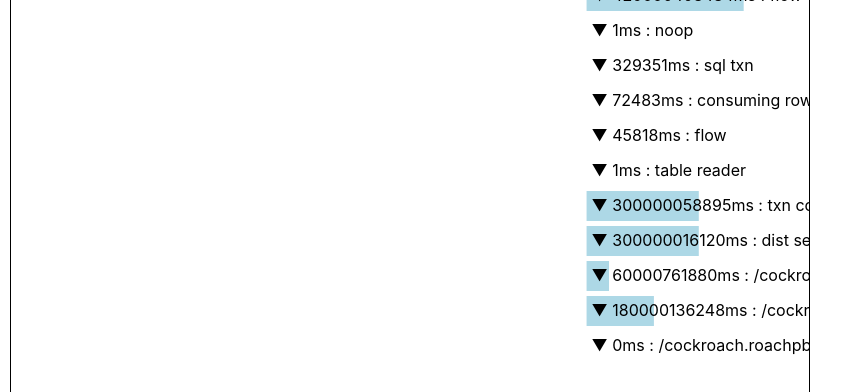
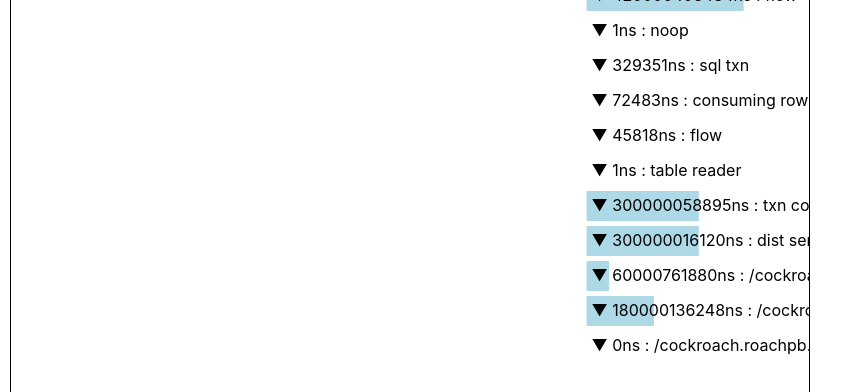
Before and after one commit to cockroachdb/dist-trace-viewer, a React (Create React App) app: page / in a window 1280 px wide. Both pictures are taken after a click on the button "Visualize". Shown: the part 301-693 px from the top of the page, without its empty margins (0-863 px from the left). Built offline with nearby package versions, Linux system fonts and the light colour scheme.

Commit message:
ms => ns

```diff
--- a/src/TraceView.tsx
+++ b/src/TraceView.tsx
@@ -123,7 +123,7 @@
         {flattened.map((span, idx) => {
           const isHovered = hoveredSpanID === span.spanID;
           const isCollapsed = _.includes(collapsedSpanIDs, span.spanID);
-          const timeLabel = `${span.duration}ms`;
+          const timeLabel = `${span.duration}ns`;
           const isLeaf = !!span.children;
           const label = !isLeaf
             ? `${timeLabel} : ${span.operation}`
```
